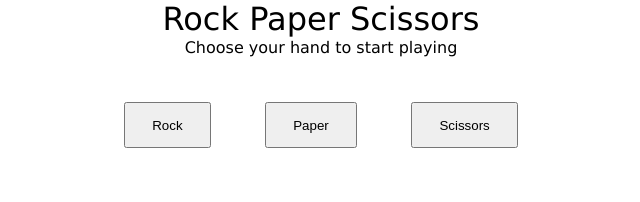
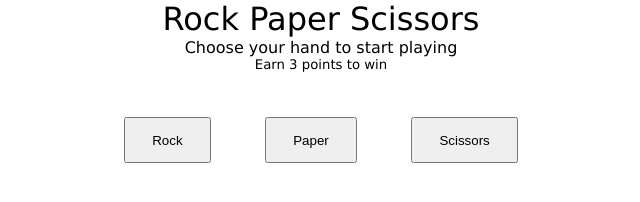
Before and after one commit to ndrsov/rockPaperScissors, a plain HTML site: page index.html in a window 1280 px wide. Shown: the whole page, without its empty margins (319-959 px from the left). Drawn offline with Linux system fonts and the light colour scheme.

Commit message:
Fixed typo

```diff
--- a/app.js
+++ b/app.js
@@ -92,7 +92,6 @@ function setGameOver() {
   document.body.appendChild(playAgain);
   playAgain.addEventListener("click", resetGame);
 }
-
 // Reset game function
 
 function resetGame() {
@@ -108,10 +107,6 @@ function resetGame() {
   paperBtn.disabled = false;
   scissorsBtn.disabled = false;
 }
-
-// ToDo
-
-// Add more basic styles
 
 // Creating a five round match
 
--- a/index.html
+++ b/index.html
@@ -10,6 +10,7 @@
   <body>
     <h1>Rock Paper Scissors</h1>
     <h4>Choose your hand to start playing</h4>
+    <h5>Earn 3 points to win</h5>
     <div class="container">
       <button id="rock">Rock</button>
       <button id="paper">Paper</button>
--- a/style.css
+++ b/style.css
@@ -26,6 +26,7 @@ ul {
 }
 h1,
 h4,
+h5,
 p {
   text-align: center;
 }
@@ -40,4 +41,5 @@ p {
 button {
   padding: 1em 2em;
   margin: 1em 2em;
+  /* text-align: center; */
 }
```
